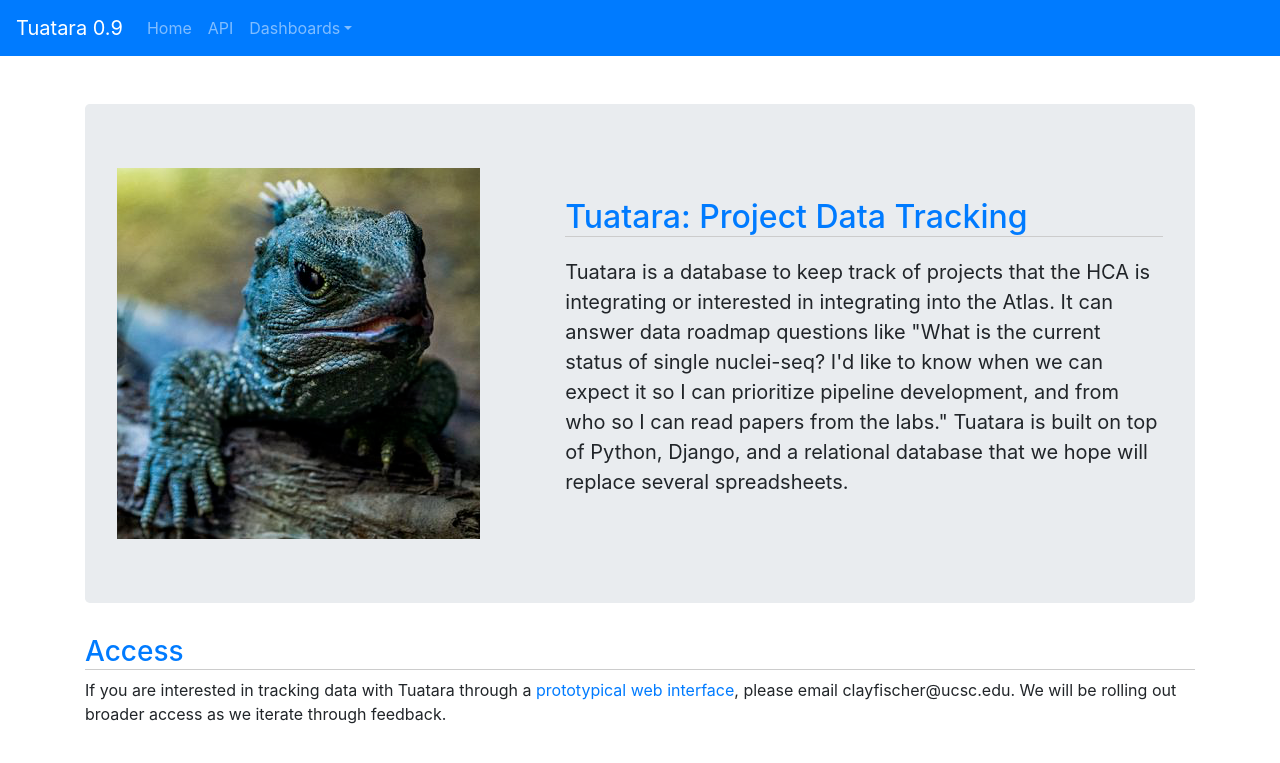
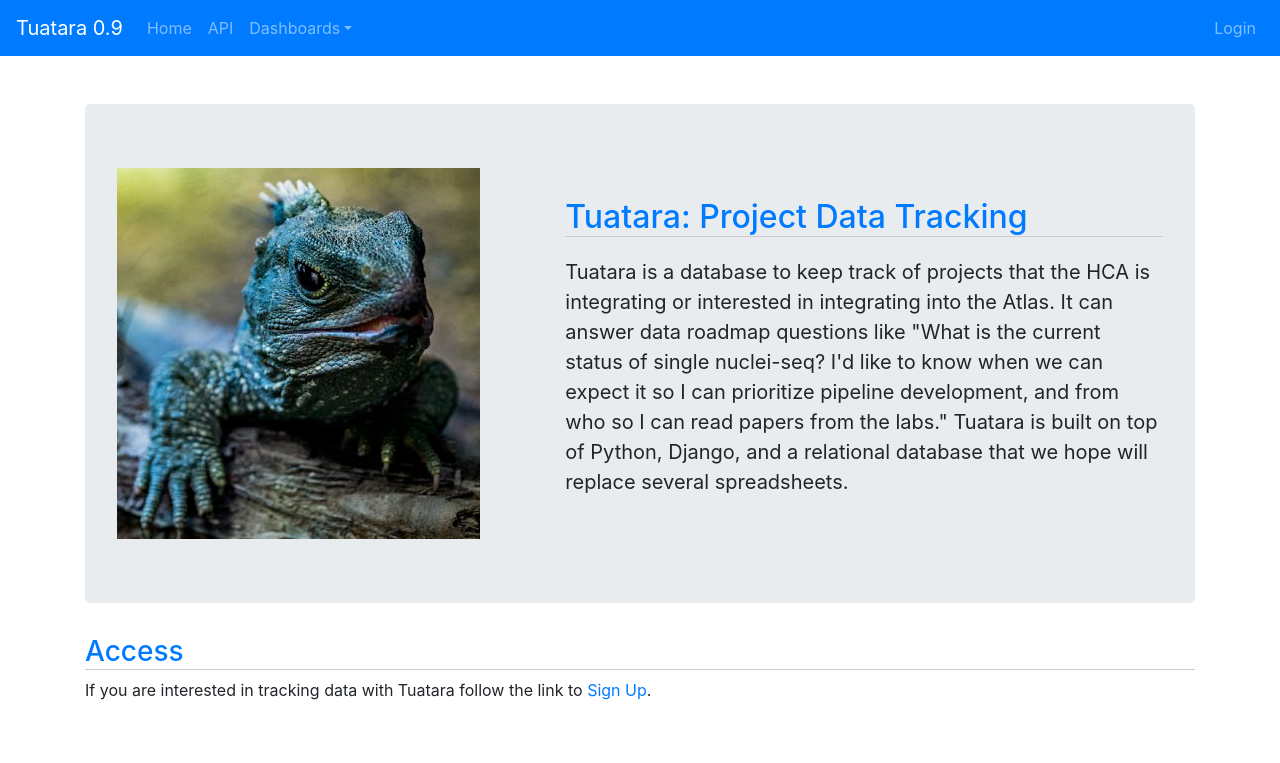
Before and after one commit to gi-kent-content/hca-tuatara, a Django app: page / in a window 1280 px wide. Shown: the top 763 px of the page. Run offline with Django 3.2, Linux system fonts and the light colour scheme; some libraries are stand-ins or nearby versions.

Commit message:
Changes for templates, urls and base setting.

```diff
--- a/mysite/urls.py
+++ b/mysite/urls.py
@@ -24,6 +24,7 @@ urlpatterns = [
     path('hcat/', include('hcat.urls')),
     path('api/', include('hcat.api_urls')),
     path('', include('hcat.index_urls')),
+    path('accounts/', include('allauth.urls')),
 ] + static(settings.MEDIA_URL, document_root=settings.MEDIA_ROOT)
 
 urlpatterns += staticfiles_urlpatterns()
--- a/templates/hcat/base_site.html
+++ b/templates/hcat/base_site.html
@@ -45,6 +45,17 @@
                     </div>
                 </li>
             </ul>
+            <ul class="navbar-nav ml-auto">
+                {% if user.is_authenticated %}
+                    <li class="nav-item">
+                        <a class="nav-link" href="{% url 'account_logout' %}">Logout</a>
+                    </li>
+                {% else %}
+                    <li class="nav-item">
+                        <a class="nav-link" href="{% url 'account_login' %}">Login</a>
+                    </li>
+                {% endif %}
+            </ul>
         </div>
     </nav>
     {% endblock %}
--- a/templates/hcat/home_page.html
+++ b/templates/hcat/home_page.html
@@ -27,7 +27,7 @@
             </div>
         </div>
 		<h3 class="text-primary" style="border-bottom: 1px solid #cccccc">Access</h3>
-        <p>If you are interested in tracking data with Tuatara through a <a href="admin">prototypical web interface</a>, please email clayfischer@ucsc.edu.  We will be rolling out broader access as we iterate through feedback.</p>
+        <p>If you are interested in tracking data with Tuatara follow the link to <a href="{% url 'account_signup' %}">Sign Up</a>.</p>
     </div>
 {% endblock body %}
 </body>
```
Also changed, not shown: mysite/settings/base.py (+8 -0 lines).
